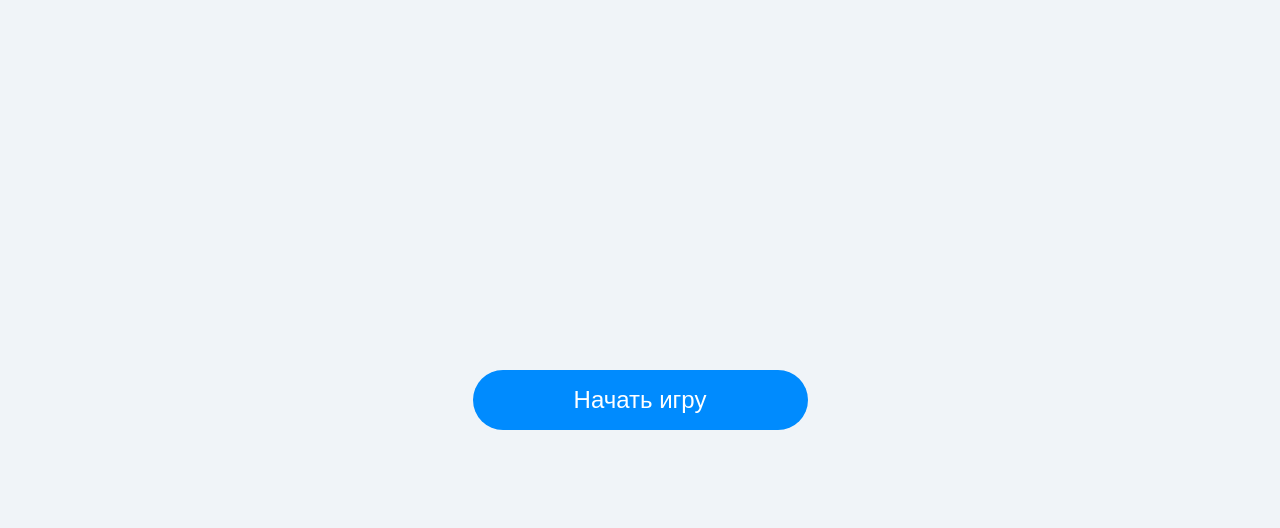
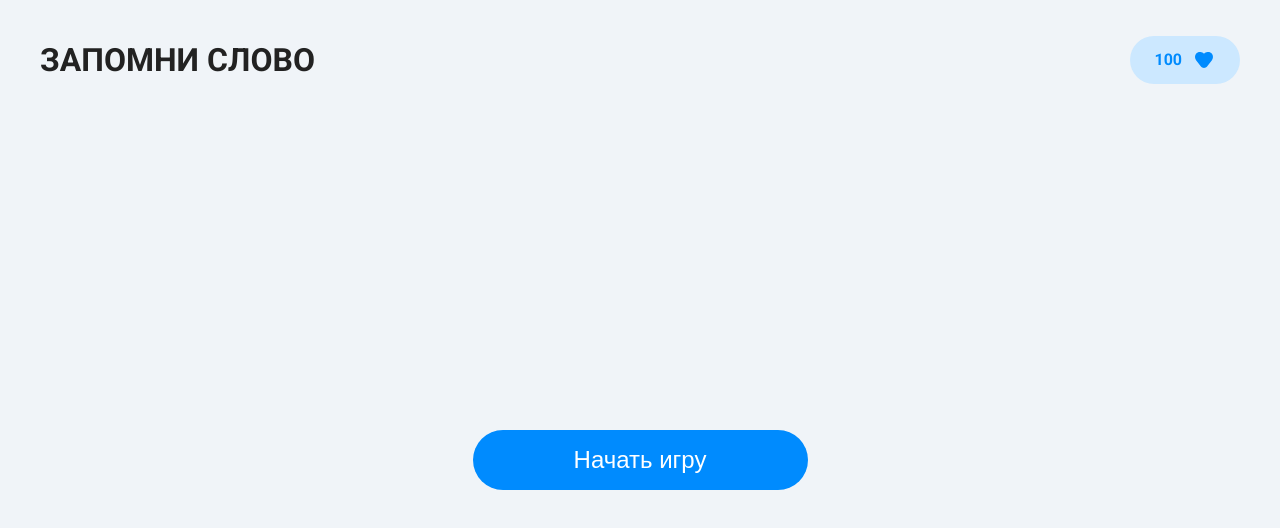
Before and after one commit to ShamsutOFF/vue-project1, a Vue app: page / in a window 1280 px wide. Shown: the top 528 px of the page. Built offline with nearby package versions, Linux system fonts and the light colour scheme.

Commit message:
Сделал хедер

```diff
--- a/src/App.vue
+++ b/src/App.vue
@@ -1,18 +1,21 @@
 <script setup>
 
 import MainButton from "@/components/MainButton.vue";
+import Header from "@/components/Header.vue";
 </script>
 
 <template>
+  <Header/>
   <main>
     <MainButton>Начать игру</MainButton>
   </main>
 </template>
 
 <style scoped>
-  main {
-    display: flex;
-    justify-content: center;
-    align-items: center;
-  }
+main {
+  display: flex;
+  justify-content: center;
+  align-items: center;
+  margin-top: 120px;
+}
 </style>
--- /dev/null
+++ b/src/components/Header.vue
@@ -0,0 +1,35 @@
+<script setup>
+
+import Score from "@/components/Score.vue";
+</script>
+
+<template>
+  <header>
+    <h1>ЗАПОМНИ СЛОВО</h1>
+    <Score/>
+  </header>
+</template>
+
+<style scoped>
+header {
+  color: var(--color-text-main);
+  text-align: center;
+  font-size: 16px;
+  font-weight: 700;
+  line-height: 1.2;
+  text-transform: uppercase;
+  display: flex;
+  justify-content: space-between;
+  align-items: center;
+  height: 120px;
+  padding: 0 20px;
+  max-width: 1200px;
+  margin: 0 auto;
+  position: fixed;
+  top: 0;
+  left: 0;
+  right: 0;
+  z-index: 1000;
+  background-color: var(--color-bg-main);
+}
+</style>
--- /dev/null
+++ b/src/components/Icons/IconHeart.vue
@@ -0,0 +1,15 @@
+<script setup>
+
+</script>
+
+<template>
+  <svg width="24" height="24" viewBox="0 0 24 24" fill="none" xmlns="http://www.w3.org/2000/svg">
+    <path
+        d="M15.4709 4.0535C14.1978 4.22856 12.9226 4.8312 12 5.80891C11.0774 4.8312 9.8022 4.22856 8.52915 4.0535C6.91335 3.83131 5.1499 4.28425 4.05884 5.73088C2.64706 7.60276 2.64705 10.254 4.05884 12.1258L8.75286 18.3496C10.4125 20.5501 13.5875 20.5501 15.2471 18.3496L19.9412 12.1258C21.3529 10.254 21.3529 7.60276 19.9412 5.73088C18.8501 4.28425 17.0867 3.83131 15.4709 4.0535Z"
+        fill="#008BFE"/>
+  </svg>
+</template>
+
+<style scoped>
+
+</style>
--- /dev/null
+++ b/src/components/Score.vue
@@ -0,0 +1,29 @@
+<script setup>
+
+import IconHeart from "@/components/Icons/IconHeart.vue";
+</script>
+
+<template>
+  <div class="score_card">
+    <span>100</span>
+    <IconHeart></IconHeart>
+  </div>
+</template>
+
+<style scoped>
+.score_card {
+  display: flex;
+  flex-direction: row;
+  align-items: center;
+  justify-content: center;
+  gap: 10px;
+  color: var(--color-blue-button);
+  text-align: center;
+  font-size: 16px;
+  font-weight: 700;
+  line-height: 1.2;
+  border-radius: 36px;
+  background-color: var(--color-light-blue);
+  padding: 12px 24px;
+}
+</style>
--- a/src/style.css
+++ b/src/style.css
@@ -5,6 +5,8 @@
     -moz-osx-font-smoothing: grayscale;
 
     --color-bg-main: #F0F4F8;
+    --color-text-main: #222222;
+    --color-light-blue: #CCE8FF;
     --color-blue-button: #008BFE;
     --color-blue-button-hover: #006FCB;
 
```
